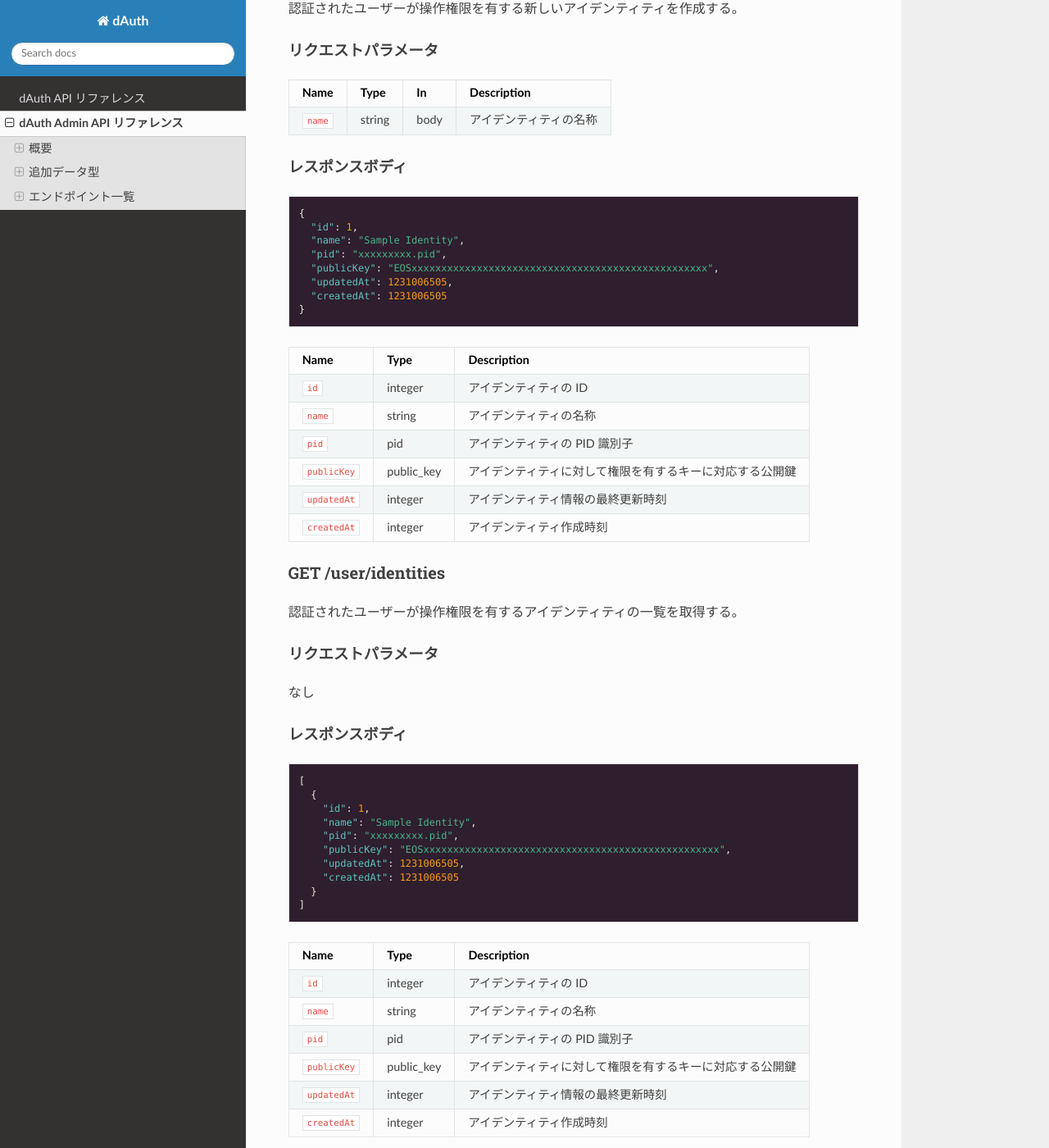
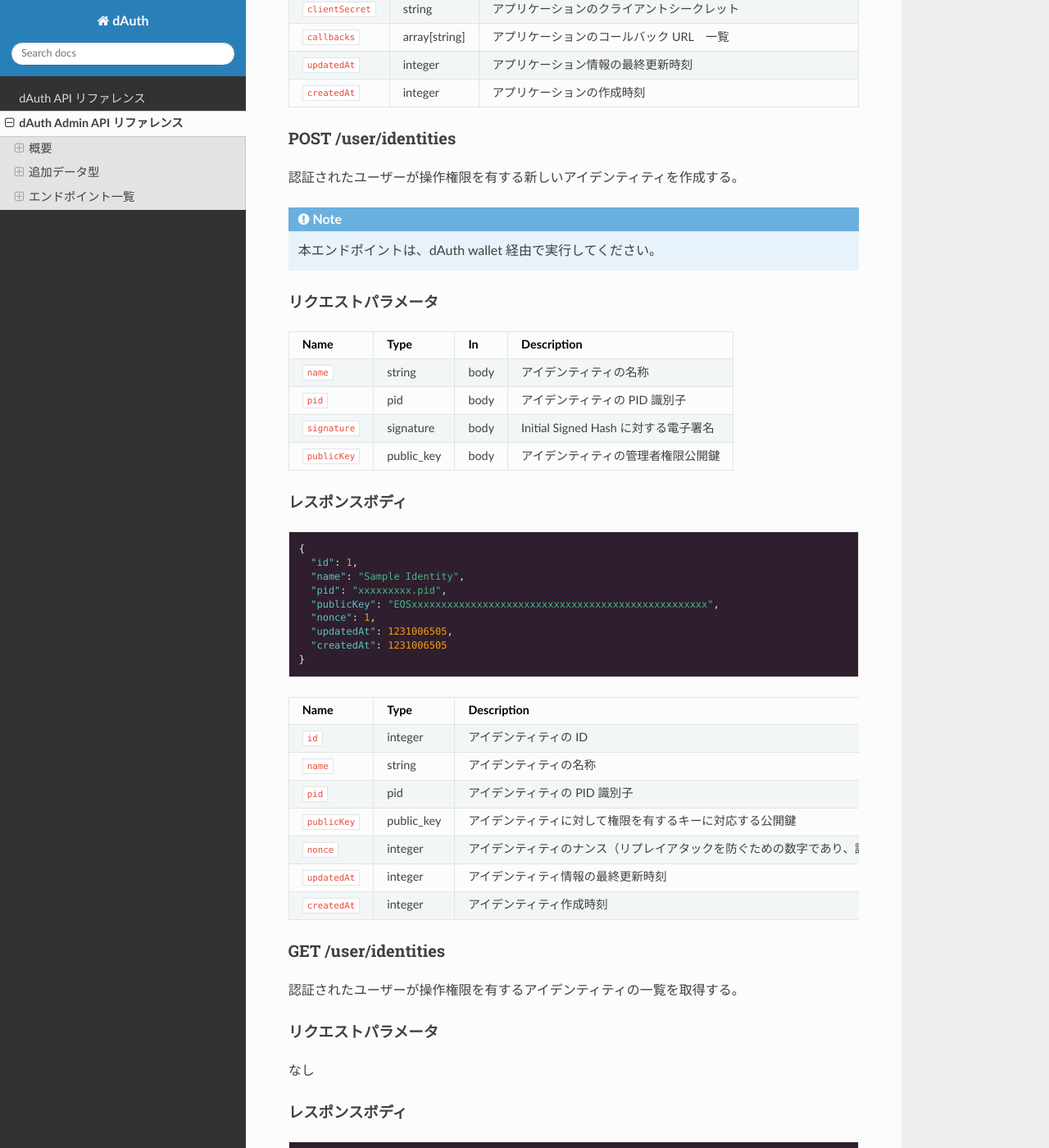
Before and after one commit to SIVIRA/unwallet-ent-dev-documents, a Sphinx documentation site: the page built from docs/dauth-admin-api.rst, in a window 1280 px wide and 1400 px high, scrolled down 4854 px. Shown: the whole window at 82% size. Built offline with Sphinx 7.4.7 and the Read the Docs theme 2.0.0, drawn with Linux system fonts in a browser that asks for light colours; some of the changed text lies outside the part shown.

Commit message:
update dAuth Admin API spec

```diff
--- a/docs/dauth-admin-api.rst
+++ b/docs/dauth-admin-api.rst
@@ -76,6 +76,16 @@
     :caption: example
 
     "EOS7VRGNds4uyZVUxYW9G7iAeXmLnTDBjQN9XnCMkaDFfN1ppATjY"
+
+signature
+^^^^^^^^^
+
+電子署名を表す文字列。
+
+.. code-block::
+    :caption: example
+
+    "SIG_K1_KhcfweTEr66h6K8dNMz77RZvLJqu7C5SvhLE9KP1EdgELTLB8qf99HgTzjrtHdSuehfoVjujNiC5qbEc7dVh6PN8zZhycU"
 
 エンドポイント一覧
 ==================
@@ -233,14 +243,19 @@
 
 認証されたユーザーが操作権限を有する新しいアイデンティティを作成する。
 
+.. note:: 本エンドポイントは、dAuth wallet 経由で実行してください。
+
 リクエストパラメータ
 ^^^^^^^^^^^^^^^^^^^^
 
-======== ====== ==== ===========
-Name     Type   In   Description
-======== ====== ==== ===========
-``name`` string body アイデンティティの名称
-======== ====== ==== ===========
+============= ========== ==== ===========
+Name          Type       In   Description
+============= ========== ==== ===========
+``name``      string     body アイデンティティの名称
+``pid``       pid        body アイデンティティの PID 識別子
+``signature`` signature  body Initial Signed Hash に対する電子署名
+``publicKey`` public_key body アイデンティティの管理者権限公開鍵
+============= ========== ==== ===========
 
 レスポンスボディ
 ^^^^^^^^^^^^^^^^
@@ -252,6 +267,7 @@
       "name": "Sample Identity",
       "pid": "xxxxxxxxx.pid",
       "publicKey": "EOSxxxxxxxxxxxxxxxxxxxxxxxxxxxxxxxxxxxxxxxxxxxxxxxxxx",
+      "nonce": 1,
       "updatedAt": 1231006505,
       "createdAt": 1231006505
     }
@@ -263,6 +279,7 @@
 ``name``      string     アイデンティティの名称
 ``pid``       pid        アイデンティティの PID 識別子
 ``publicKey`` public_key アイデンティティに対して権限を有するキーに対応する公開鍵
+``nonce``     integer    アイデンティティのナンス（リプレイアタックを防ぐための数字であり、該当アイデンティティによってトランザクションが実行される度にインクリメントされる）
 ``updatedAt`` integer    アイデンティティ情報の最終更新時刻
 ``createdAt`` integer    アイデンティティ作成時刻
 ============= ========== ===========
@@ -288,6 +305,7 @@
         "name": "Sample Identity",
         "pid": "xxxxxxxxx.pid",
         "publicKey": "EOSxxxxxxxxxxxxxxxxxxxxxxxxxxxxxxxxxxxxxxxxxxxxxxxxxx",
+        "nonce": 1,
         "updatedAt": 1231006505,
         "createdAt": 1231006505
       }
@@ -300,6 +318,7 @@
 ``name``      string     アイデンティティの名称
 ``pid``       pid        アイデンティティの PID 識別子
 ``publicKey`` public_key アイデンティティに対して権限を有するキーに対応する公開鍵
+``nonce``     integer    アイデンティティのナンス（リプレイアタックを防ぐための数字であり、該当アイデンティティによってトランザクションが実行される度にインクリメントされる）
 ``updatedAt`` integer    アイデンティティ情報の最終更新時刻
 ``createdAt`` integer    アイデンティティ作成時刻
 ============= ========== ===========
@@ -499,6 +518,7 @@
       "name": "Sample Identity",
       "pid": "xxxxxxxxx.pid",
       "publicKey": "EOSxxxxxxxxxxxxxxxxxxxxxxxxxxxxxxxxxxxxxxxxxxxxxxxxxx",
+      "nonce": 1,
       "updatedAt": 1231006505,
       "createdAt": 1231006505
     }
@@ -510,6 +530,7 @@
 ``name``      string     アイデンティティの名称
 ``pid``       pid        アイデンティティの PID 識別子
 ``publicKey`` public_key アイデンティティに対して権限を有するキーに対応する公開鍵
+``nonce``     integer    アイデンティティのナンス（リプレイアタックを防ぐための数字であり、該当アイデンティティによってトランザクションが実行される度にインクリメントされる）
 ``updatedAt`` integer    アイデンティティ情報の最終更新時刻
 ``createdAt`` integer    アイデンティティ作成時刻
 ============= ========== ===========
@@ -620,18 +641,21 @@
 
 指定したアイデンティティによって新しいアセットソースを作成する。
 
+.. note:: 本エンドポイントは、dAuth wallet 経由で実行してください。
+
 リクエストパラメータ
 ^^^^^^^^^^^^^^^^^^^^
 
-================ ======= ==== ===========
-Name             Type    In   Description
-================ ======= ==== ===========
-``identityID``   integer path アセットソースを作成するアイデンティティの ID
-``id``           integer body アセットソースの ID
-``maxSupply``    asset   body アセットの発行量上限
-``transferable`` boolean body アセットの譲渡可否（無指定は ``false``）
-``metadata``     string  body アセットのメタデータ（JSON 文字列）
-================ ======= ==== ===========
+================ ========= ==== ===========
+Name             Type      In   Description
+================ ========= ==== ===========
+``identityID``   integer   path アセットソースを作成するアイデンティティの ID
+``id``           integer   body アセットソースの ID
+``maxSupply``    asset     body アセットの発行量上限
+``transferable`` boolean   body アセットの譲渡可否（無指定は ``false``）
+``metadata``     string    body アセットのメタデータ（JSON 文字列）
+``signature``    signature body アセットソース作成アクションに対応した Signed Hash に対する電子署名
+================ ========= ==== ===========
 
 レスポンスボディ
 ^^^^^^^^^^^^^^^^
@@ -749,16 +773,19 @@
 
 指定したアセットソースから新しいアセットを発行する。
 
+.. note:: 本エンドポイントは、dAuth wallet 経由で実行してください。
+
 リクエストパラメータ
 ^^^^^^^^^^^^^^^^^^^^
 
-================= ======= ==== ===========
-Name              Type    In   Description
-================= ======= ==== ===========
-``assetSourceID`` integer path アセットソースの ID
-``pid``           pid     body アセット発行先 PID の識別子
-``quantity``      asset   body アセットの発行量
-================= ======= ==== ===========
+================= ========= ==== ===========
+Name              Type      In   Description
+================= ========= ==== ===========
+``assetSourceID`` integer   path アセットソースの ID
+``pid``           pid       body アセット発行先 PID の識別子
+``quantity``      asset     body アセットの発行量
+``signature``     signature body アセット発行アクションに対応した Signed Hash に対する電子署名
+================= ========= ==== ===========
 
 レスポンスボディ
 ^^^^^^^^^^^^^^^^
```
